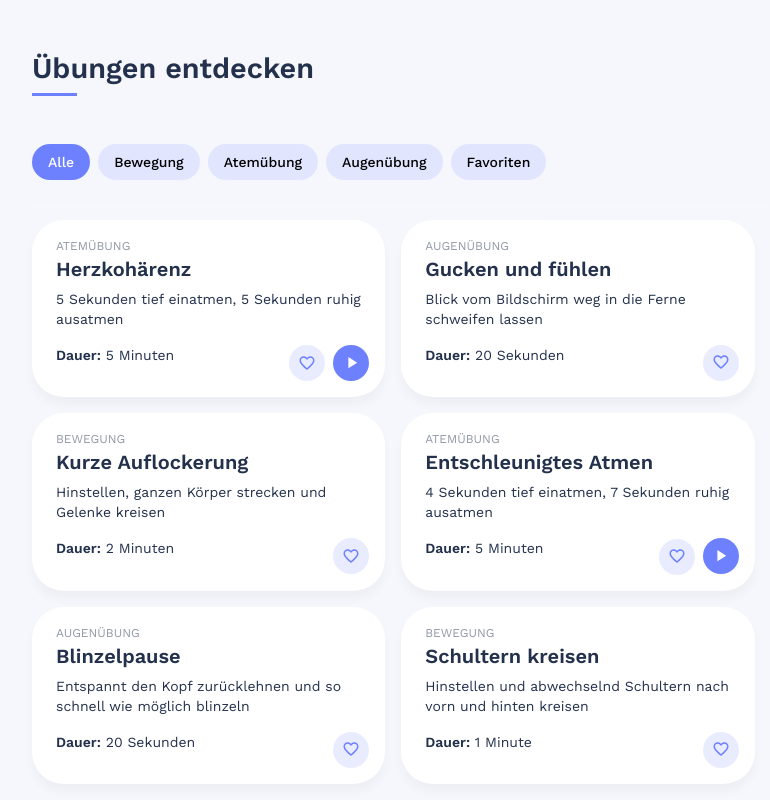
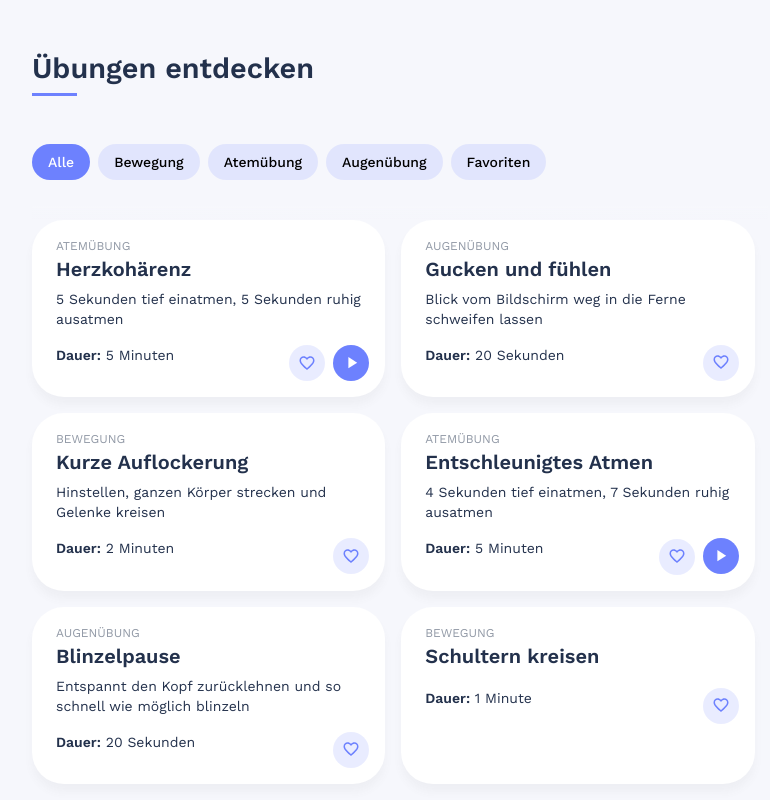
Before and after one commit to magdalenakierat/capstone-project, a React (Create React App) app: page / in a window 1280 px wide. Shown: the top 800 px of the page, without its empty margins (240-1010 px from the left). Built offline with nearby package versions, Linux system fonts and the light colour scheme.

Commit message:
delete repeat key

```diff
--- a/src/components/Cards/Cards.js
+++ b/src/components/Cards/Cards.js
@@ -23,7 +23,7 @@ export default function Cards({onBookmark, exercises, filter}) {
           durch.
         </p>
       ) : (
-        filteredExercises.map(({bookmarked, id, category, title, description, repeat, duration, pathname}) => (
+        filteredExercises.map(({bookmarked, id, category, title, description, duration, pathname}) => (
           <Card
             onBookmark={onBookmark}
             bookmarked={bookmarked}
@@ -32,7 +32,6 @@ export default function Cards({onBookmark, exercises, filter}) {
             category={category}
             title={title}
             description={description}
-            repeat={repeat}
             duration={duration}
             pathname={pathname}
           />
--- a/src/db.js
+++ b/src/db.js
@@ -6,7 +6,6 @@ const exercises = [
     title: 'Herzkohärenz',
     pathname: '/animation',
     description: '5 Sekunden tief einatmen, 5 Sekunden ruhig ausatmen',
-    repeat: 'alle 60 Minuten',
     duration: '5 Minuten',
   },
   {
@@ -16,7 +15,6 @@ const exercises = [
     title: 'Gucken und fühlen',
     pathname: '/',
     description: 'Blick vom Bildschirm weg in die Ferne schweifen lassen',
-    repeat: 'alle 20 Minuten',
     duration: '20 Sekunden',
   },
   {
@@ -35,7 +33,6 @@ const exercises = [
     title: 'Entschleunigtes Atmen',
     pathname: '/animation',
     description: '4 Sekunden tief einatmen, 7 Sekunden ruhig ausatmen',
-    repeat: 'alle 60 Minuten',
     duration: '5 Minuten',
   },
   {
@@ -45,7 +42,6 @@ const exercises = [
     title: 'Blinzelpause',
     pathname: '/',
     description: 'Entspannt den Kopf zurücklehnen und so schnell wie möglich blinzeln',
-    repeat: 'alle 20 Minuten',
     duration: '20 Sekunden',
   },
   {
@@ -54,8 +50,6 @@ const exercises = [
     category: 'Bewegung',
     title: 'Schultern kreisen',
     pathname: '/',
-    description: 'Hinstellen und abwechselnd Schultern nach vorn und hinten kreisen',
-    repeat: 'alle 30 Minuten',
     duration: '1 Minute',
   },
   {
@@ -65,7 +59,6 @@ const exercises = [
     title: 'Stress wegatmen',
     pathname: '/animation',
     description: '5 Sekunden tief einatmen, 5 Sekunden ruhig ausatmen',
-    repeat: 'alle 60 Minuten',
     duration: '5 Minuten',
   },
   {
@@ -75,7 +68,6 @@ const exercises = [
     title: 'Augen-Yoga',
     pathname: '/',
     description: 'Bewusst in alle 4 Himmelsrichtungen gucken, Augen kreisen lassen',
-    repeat: 'alle 20 Minuten',
     duration: '20 Sekunden',
   },
   {
@@ -85,7 +77,6 @@ const exercises = [
     title: 'Knie hoch',
     pathname: '/',
     description: 'Hinstellen, abwechselnd linkes und rechtes Knie zum Oberkörper ziehen',
-    repeat: 'alle 30 Minuten',
     duration: '1 Minute',
   },
 ];
```
